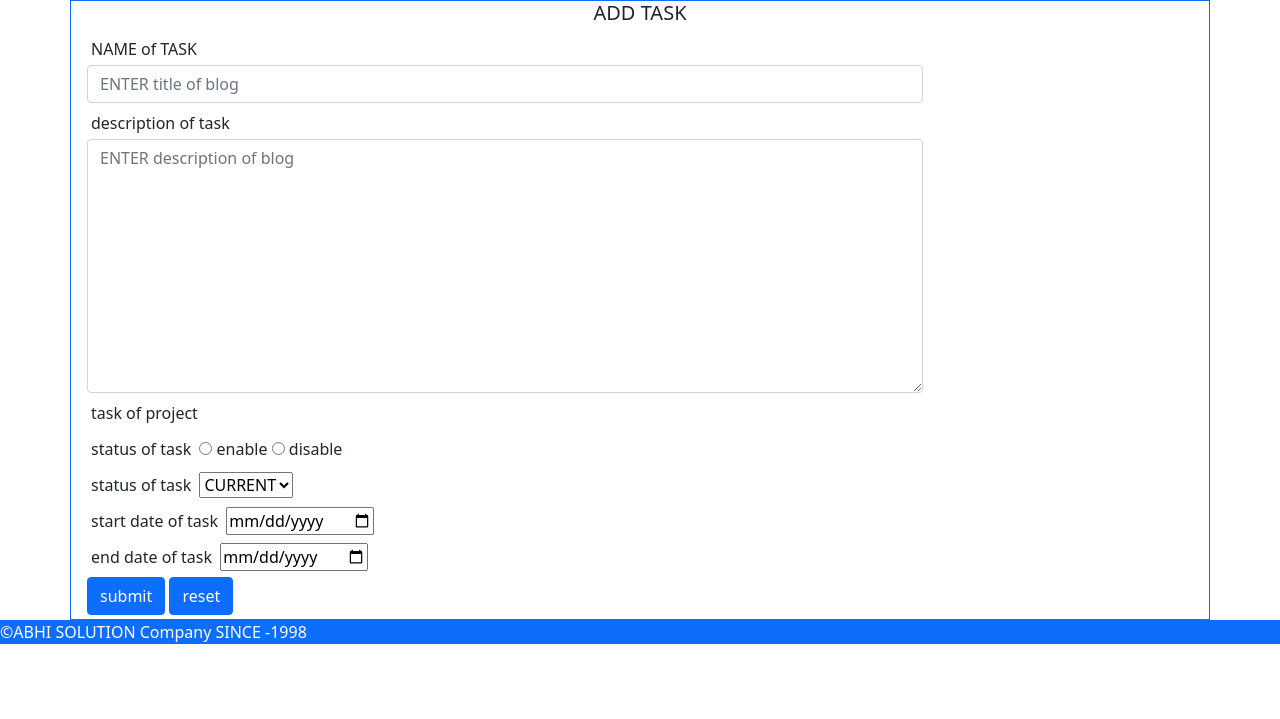
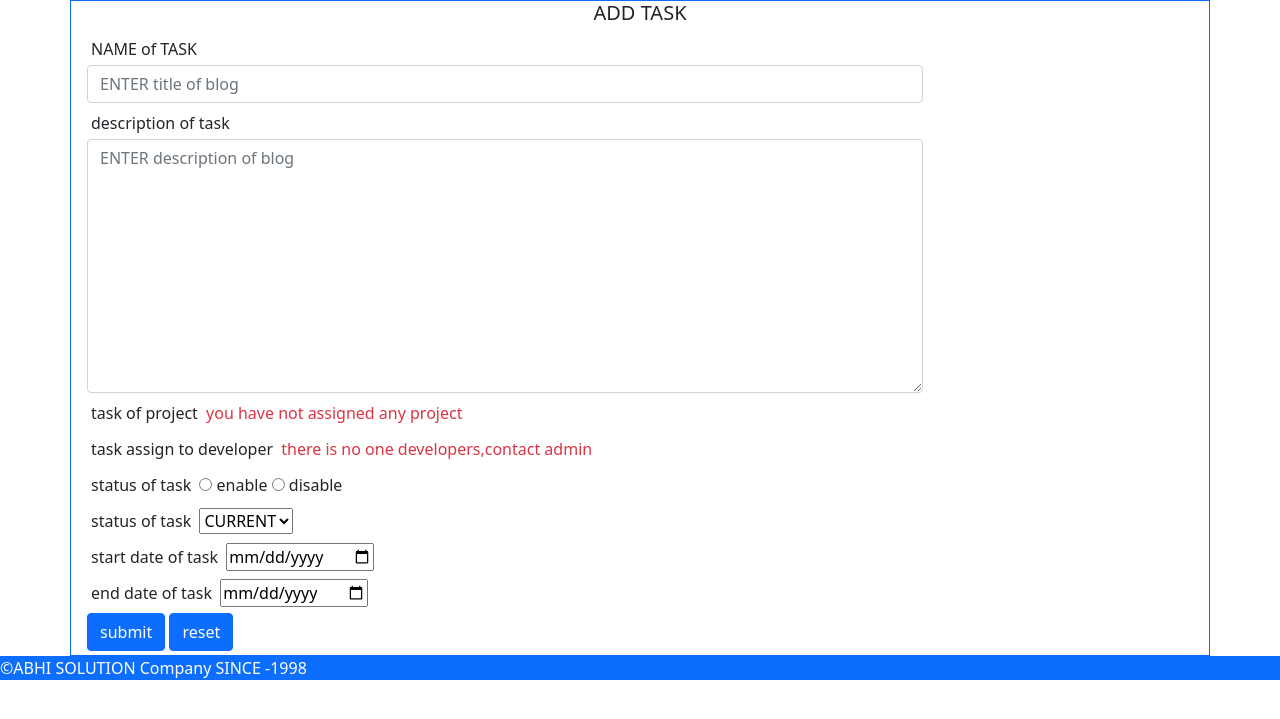
Before and after one commit to abhishekfsm/ACL-, a CodeIgniter app: page /database/index.php/task_handler/add_task in a window 1280 px wide. Shown: the part 56-775 px from the top of the page. Run offline with CodeIgniter, Linux system fonts and the light colour scheme; the visitor is signed in with stand-in values (Sample User, id 1); some libraries are stand-ins or nearby versions.

Commit message:
second commit

```diff
--- a/application/controllers/task_handler.php
+++ b/application/controllers/task_handler.php
@@ -10,7 +10,14 @@ class  task_handler extends CI_Controller{
         //calling for role check and check method here{ add_task is the name of method which is allocated to admin}
         if(role_check('add_task')) {
             $this->load->model('project_model');
-            $project_data['projects']=$this->project_model->fetch_projects_name();
+            $project_data['projects']=$this->project_model->get_project_name($_SESSION['user_id']);
+
+            //get developer===
+
+            $this->load->model('roles_model');
+            $project_data['developers']=$this->roles_model->get_developer('developer');
+
+            //======end=======
             $this->load->view('add_task',$project_data);
         } else{
             redirect('http://[::1]/ACL/index.php/view_task_handler');
@@ -25,6 +32,7 @@ class  task_handler extends CI_Controller{
         $this->form_validation->set_rules('task_name', 'Task NAME', 'required');
         $this->form_validation->set_rules('desc_task', 'DESCRIPTION OF Task','required');
         $this->form_validation->set_rules('task_project', 'DESCRIPTION OF Task','required');
+        $this->form_validation->set_rules('task_assign[]', 'Task assigned to developer','required');
         $this->form_validation->set_rules('status_task', 'STATUS OF Task', 'required');
         $this->form_validation->set_rules('status2_task', 'STATUS OF Task','required');
         $this->form_validation->set_rules('start_date', 'start date of task', 'required');
@@ -34,6 +42,7 @@ class  task_handler extends CI_Controller{
             $task_name=$this->input->post('task_name');
             $task_description=$this->input->post('desc_task');
             $task_project_id=$this->input->post('task_project');
+            $task_assign_developers=$this->input->post('task_assign[]');
             $task_status1=$this->input->post('status_task');
             $task_status2=$this->input->post('status2_task');
             $task_start_date=$this->input->post('start_date');
@@ -47,9 +56,29 @@ class  task_handler extends CI_Controller{
                 'task_start_date' => $task_start_date,
                 'task_end_date'=>$task_end_date
             );
-            // print_r($task_data);
+
             $this->load->model('task_model');
-            $this->task_model->submit_task_information($task_data);
+            $task_id=$this->task_model->submit_task_information($task_data);
+            if($task_id) {
+                //array prepare for task assign
+                foreach($task_assign_developers as $developer){
+                    $task_assign_data[]=array(
+                        'project_id'=>$task_project_id,
+                        'task_id'=>$task_id,
+                        'task_name'=>$task_name,
+                        'task_assign_developer_id'=>$developer
+                    );
+                }
+                $this->load->model('task_assign_model');
+                if($this->task_assign_model->submit_task_assign_information($task_assign_data)){
+                    redirect('view_task_handler');
+                }else{
+                    echo 'task not assigned';
+                }
+            }else{
+                echo 'somethimg went wrong regarding to task_id';
+                redirect('view_task_handler');
+            }
 
         }
         else{
--- a/application/views/add_task.php
+++ b/application/views/add_task.php
@@ -32,6 +32,24 @@
                                     );
                             }
                             echo form_dropdown('task_project', $options);
+                        } else{
+                            echo "<span class='text-danger'>you have not assigned any project</span>";
+                        }
+                    ?>
+
+                </div>
+                <div class ="w-75 m-1">
+                    <?php echo form_label('task assign to developer', 'task_assign',['class'=>'visually m-1'] );?>
+                    <!-- here come all developer name with id -->
+                    <?php
+                        $developers_option=array();
+                        if(isset($developers) && count($developers)>0){
+                            foreach($developers as $developer){
+                                $developers_option[$developer['user_id']] = $developer['user_name'];
+                            }
+                            echo form_multiselect('task_assign[]', $developers_option);
+                        } else{
+                            echo "<span class='text-danger'>there is no one developers,contact admin</span>";
                         }
                     ?>
 
--- a/application/views/view_project.php
+++ b/application/views/view_project.php
@@ -24,10 +24,10 @@ include('header.php');
     ?>
     <!-- <a class="btn btn-primary  " href="http://[::1]/ACL/index.php/project_handler">ADD PROJECT</a> -->
 </div>
-<div class="container border border-primary m-4">
+<div class="fluid-container border border-primary m-5">
 
   <h5 class="text-center"> views all projects</h5>
-  <table  class="table table-striped">
+  <table  class="table table-striped text-center">
     <thead class="thead-dark bg-dark text-white">
         <tr>
         <th scope="col">project id</th>
@@ -90,7 +90,7 @@ include('header.php');
           }
         }else{
           echo '</br>';
-          echo 'you have not assign any project';
+          echo 'you have not assign any project,contact admin';
           echo '</br>';
         }
       ?>
```
Also changed, not shown: application/controllers/edit_task_handler.php (+25 -6 lines), application/controllers/view_task_handler.php (+32 -11 lines), application/models/project_assign_model.php (+18 -0 lines), application/models/project_model.php (+14 -0 lines), application/models/roles_model.php (+14 -0 lines), application/models/task_assign_model.php (added, +29 -0 lines), application/models/task_model.php (+12 -5 lines), application/views/edit_task.php (+31 -0 lines).
